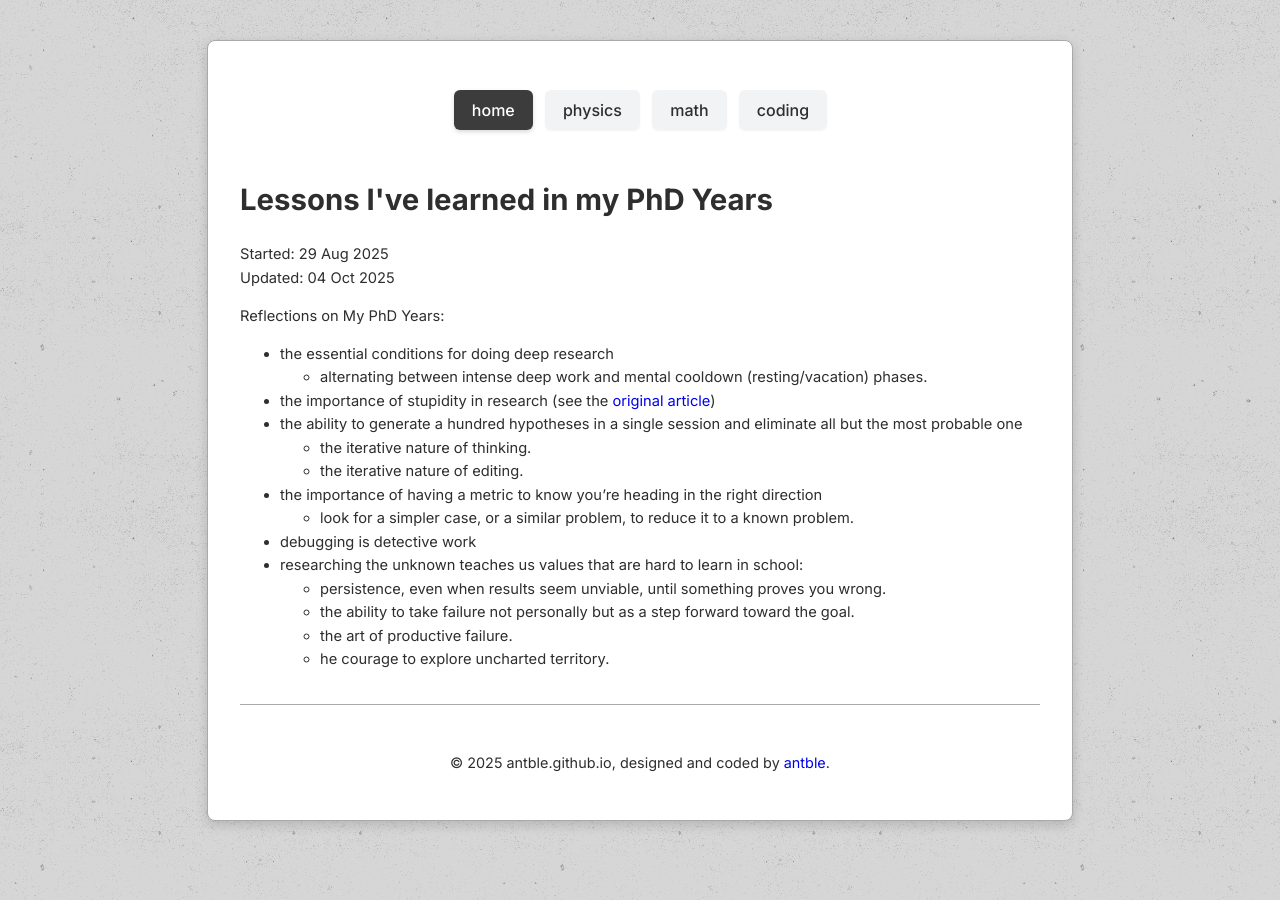
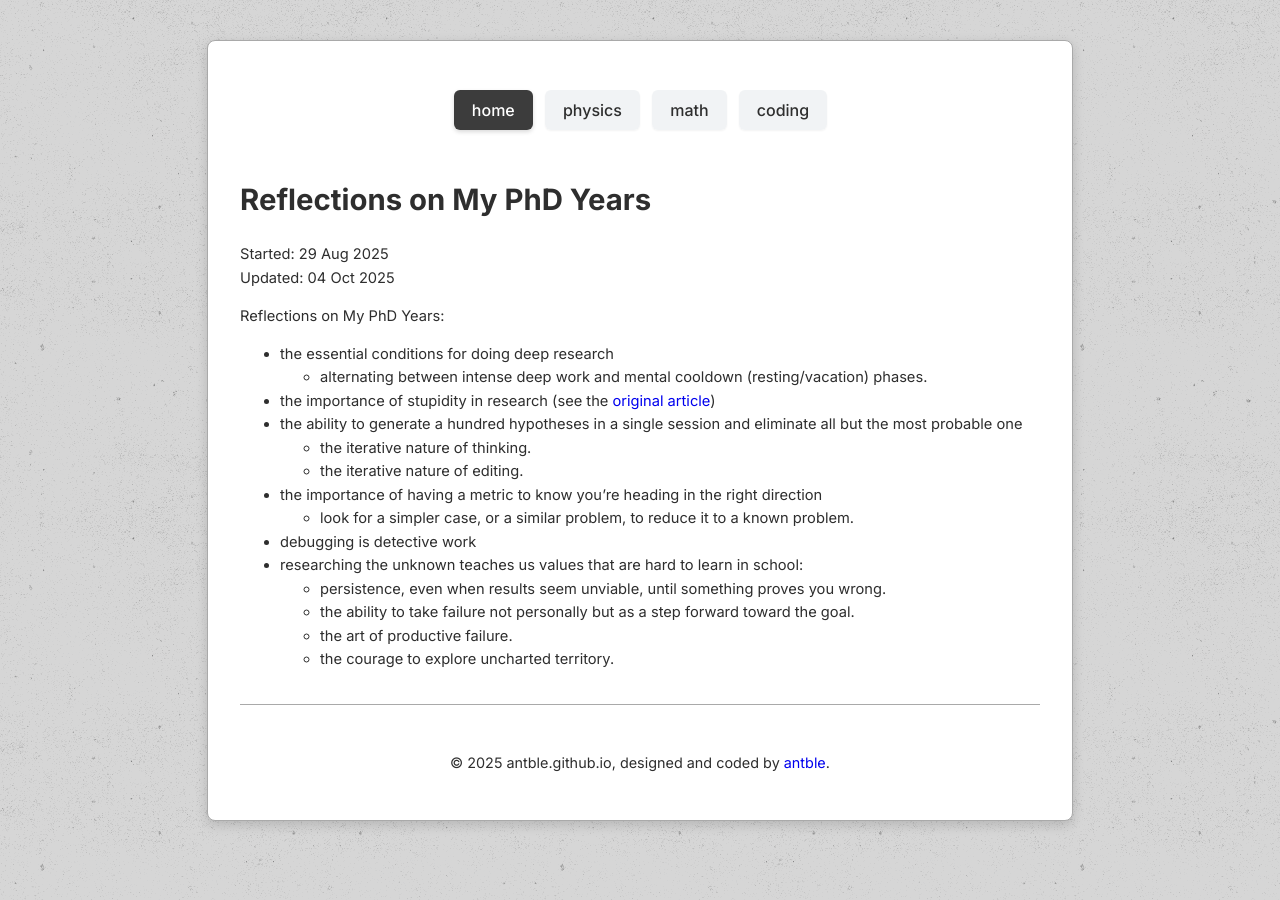
Before and after one commit to antble/antble.github.io, a Jekyll site: the page built from _posts/others/about_me/2025-08-29-my-phd-experience.md, in a window 1280 px wide. Built offline with Jekyll 4.4.1, drawn with Linux system fonts in a browser that asks for light colours.

Commit message:
update title, typo

```diff
--- a/_posts/others/about_me/2025-08-29-my-phd-experience.md
+++ b/_posts/others/about_me/2025-08-29-my-phd-experience.md
@@ -1,6 +1,6 @@
 ---
 layout: post-others
-title: Lessons I've learned in my PhD Years
+title: Reflections on My PhD Years
 date: 2025-08-29
 last_modified_at: 2025-10-04
 category: personal_notes
@@ -22,4 +22,4 @@ Reflections on My PhD Years:
   - persistence, even when results seem unviable, until something proves you wrong.
   - the ability to take failure not personally but as a step forward toward the goal.
   - the art of productive failure.
-  - he courage to explore uncharted territory.
+  - the courage to explore uncharted territory.
```
